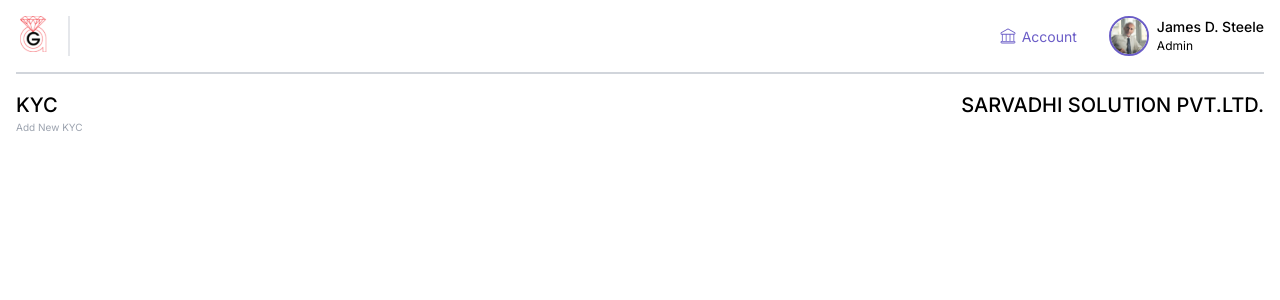
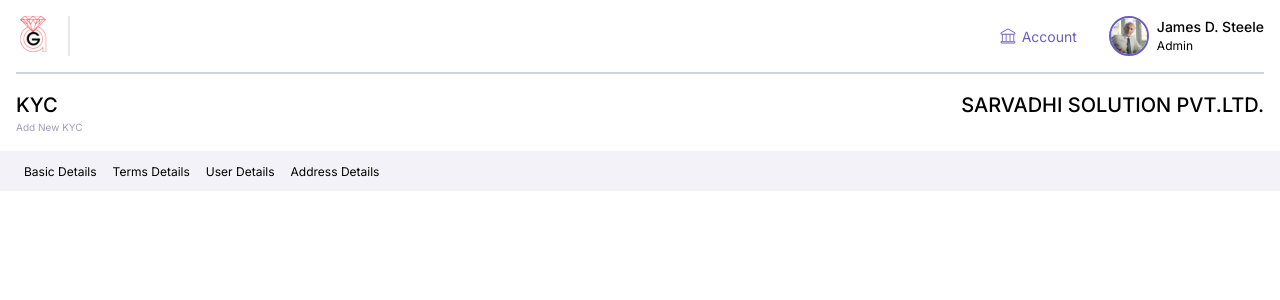
Before and after one commit to YashButani-28/KYC-Stepper-Form, a React (Vite) app: page /header in a window 1280 px wide. Shown: the top 300 px of the page. Built offline with nearby package versions, Linux system fonts and the light colour scheme; no server answers.

Commit message:
create work using AppWrite backend server

```diff
--- a/package.json
+++ b/package.json
@@ -10,8 +10,12 @@
     "preview": "vite preview"
   },
   "dependencies": {
+    "@reduxjs/toolkit": "^2.3.0",
+    "appwrite": "^16.0.2",
     "react": "^18.3.1",
     "react-dom": "^18.3.1",
+    "react-hook-form": "^7.53.2",
+    "react-redux": "^9.1.2",
     "react-router-dom": "^7.0.1"
   },
   "devDependencies": {
--- a/src/App.jsx
+++ b/src/App.jsx
@@ -37,6 +37,7 @@ const router = createBrowserRouter([
 ]);
 
 function App() {
+  console.log(import.meta.env.VITE_APPWRITE_URL);
   return <RouterProvider router={router} />;
 }
 
--- a/src/FormComponents/SelectInput.jsx
+++ b/src/FormComponents/SelectInput.jsx
@@ -12,8 +12,8 @@ export default function SelectInput({ label, ...props }) {
         className="w-full px-4 py-2 border rounded-md focus:outline-none focus:ring-2 focus:ring-blue-500 transition"
         {...props}
       >
-        <option value="user">Admin</option>
-        <option value="admin">User</option>
+        <option value="Admin">Admin</option>
+        <option value="User">User</option>
       </select>
     </div>
   );
--- a/src/components/Header.jsx
+++ b/src/components/Header.jsx
@@ -2,6 +2,7 @@ import logo from "../assets/icons/logo.svg";
 import bankAccountLogo from "../assets/icons/bankAccountLogo.svg";
 import profilePhoto from "../assets/Images/profilePhoto.jpg";
 import { Link } from "react-router-dom";
+import Navigation from "./Navigation";
 
 export default function Header() {
   return (
@@ -53,6 +54,7 @@ export default function Header() {
           </div>
         </div>
       </header>
+      <Navigation />
     </>
   );
 }
--- /dev/null
+++ b/src/components/Navigation.jsx
@@ -0,0 +1,44 @@
+import { NavLink } from "react-router-dom";
+
+export default function Navigation() {
+  return (
+    <>
+      <div className="Nav-bar bg-secondery w-full h-[40px]">
+        <ul className="flex gap-4 text-[12px] py-3 px-6 h-full">
+          <NavLink
+            to="/basic-details"
+            className={({ isActive }) =>
+              isActive ? "border-b-2 border-primary" : undefined
+            }
+          >
+            <li className="">Basic Details</li>
+          </NavLink>
+          <NavLink
+            to="/terms-details"
+            className={({ isActive }) =>
+              isActive ? "border-b-2 border-primary" : undefined
+            }
+          >
+            <li className="">Terms Details</li>
+          </NavLink>
+          <NavLink
+            to="/user-details"
+            className={({ isActive }) =>
+              isActive ? "border-b-2 border-primary" : undefined
+            }
+          >
+            <li className="">User Details</li>
+          </NavLink>
+          <NavLink
+            to="/address-details"
+            className={({ isActive }) =>
+              isActive ? "border-b-2 border-primary" : undefined
+            }
+          >
+            <li className="">Address Details</li>
+          </NavLink>
+        </ul>
+      </div>
+    </>
+  );
+}
--- /dev/null
+++ b/src/config/config.js
@@ -0,0 +1,16 @@
+const config={
+appwriteUrl:String(import.meta.env.VITE_APPWRITE_URL),
+appwriteProjectId:String(import.meta.env.VITE_APPWRITE_PROJECT_ID),
+appwriteDatabseId:String(import.meta.env.VITE_APPWRITE_DATABASE_ID),
+
+appwriteBasicDetailsCollectionId:String(import.meta.env.VITE_APPWRITE_COLLECTION_Basic_Details_ID),
+appwriteTermDetailsCollectionId:String(import.meta.env.VITE_APPWRITE_COLLECTION_Terms_Details_ID),
+appwriteUserDetailsCollectionId:String(import.meta.env.VITE_APPWRITE_COLLECTION_User_Details_ID),
+appwriteAddressDetailsCollectionId:String(import.meta.env.VITE_APPWRITE_COLLECTION_Address_Details_ID),
+
+
+appwriteBucketId:String(import.meta.env.VITE_APPWRITE_BUCKET_ID),
+
+
+}
+export default config;
--- a/tailwind.config.js
+++ b/tailwind.config.js
@@ -8,6 +8,7 @@ export default {
     extend: {
       colors:{
         primary:"#6B5DC7",
+        secondery:"#F3F2F8",
       },
       fontFamily: {
         sans: ['Inter', 'sans-serif'], // Set Inter as the primary sans-serif font
```
Also changed, not shown: 2 other files (tests, documents, lock files or other folders).
